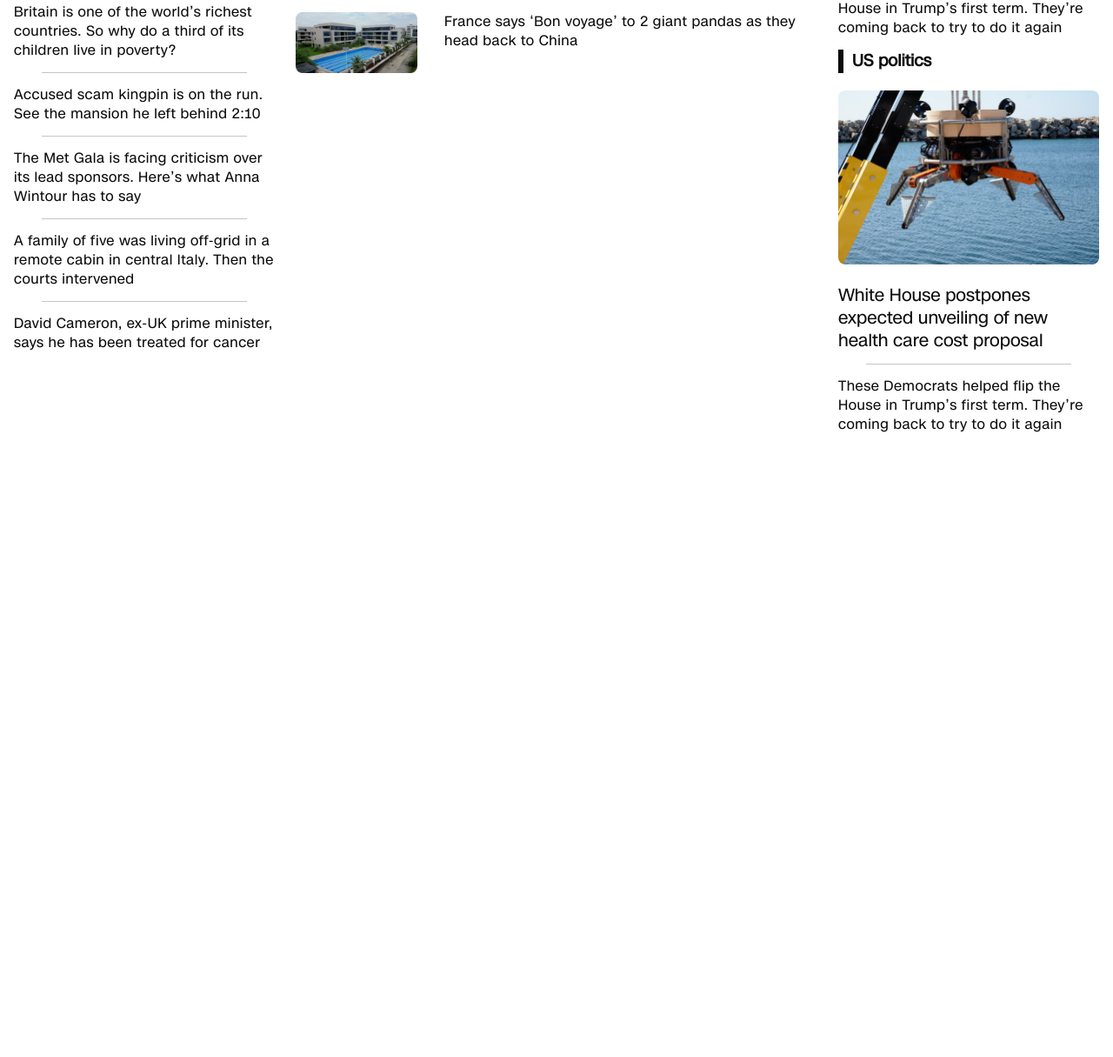
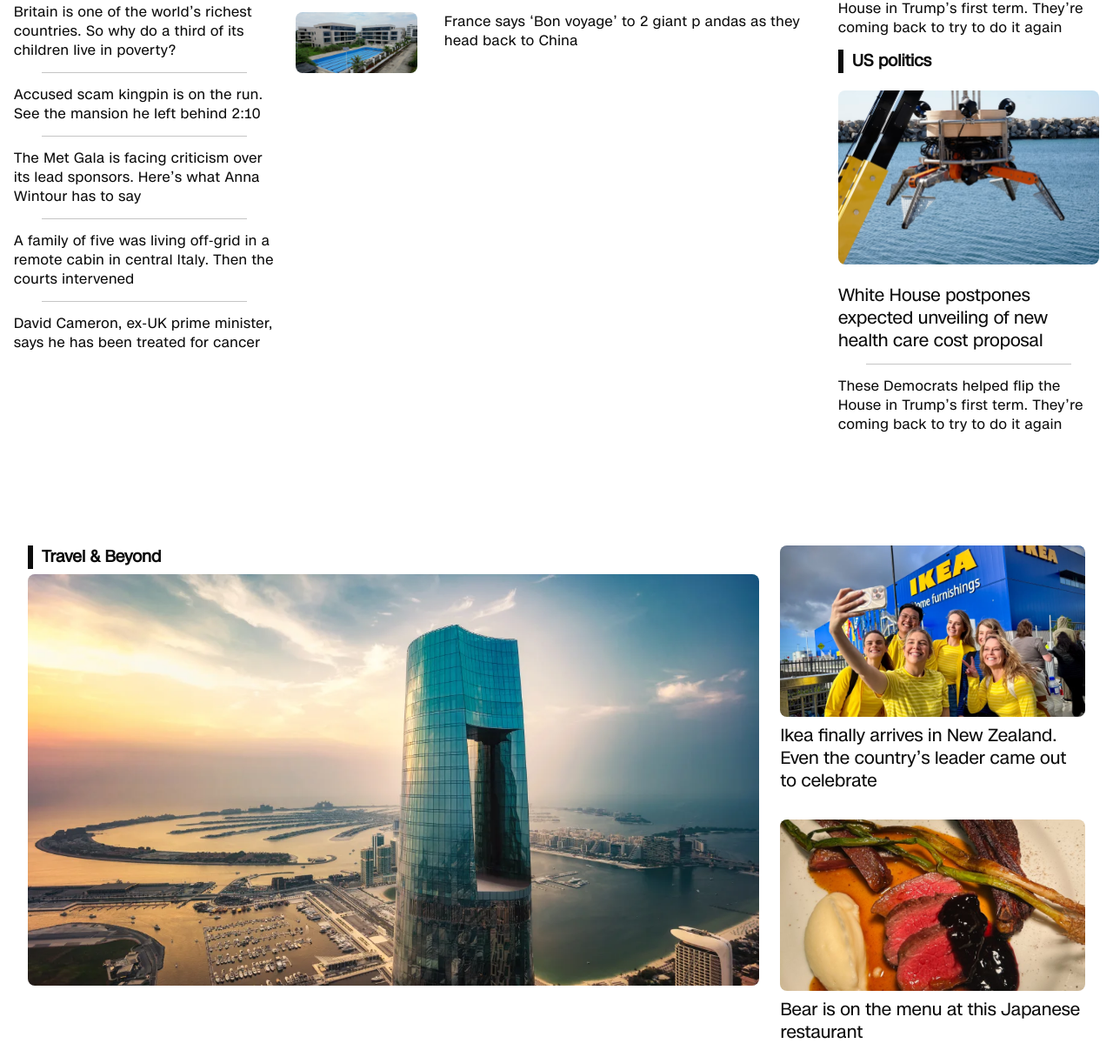
Before and after one commit to Amir-mohammad-ahmady-1234/CNN, a plain HTML site: page index.html in a window 1280 px wide. Shown: the part 1276-2491 px from the top of the page at 87% size. Before the commit the page ends 1775 px from the top, so only its background shows below. Drawn offline with Linux system fonts and the light colour scheme.

Commit message:
travel categoriz news added

```diff
--- a/css/styles.css
+++ b/css/styles.css
@@ -318,7 +318,8 @@ li a.listen::before {
 
 .left-side-cat-news h3,
 .right-side-cat-news h3,
-.center-side-cat-news h3 {
+.center-side-cat-news h3,
+.travel-category-news h3 {
   color: var(--theme-primary-color);
   border-left: 6px solid var(--theme-primary-color);
   padding-left: 10px;
@@ -368,12 +369,41 @@ li a.listen::before {
   line-height: 22px;
 }
 
+/* ==================== travel categorized news ==================== */
+.travel-category-news {
+  display: flex;
+  margin-top: 7rem;
+  gap: 1.5rem;
+  padding: 1rem;
+}
+.left-side-travel-news {
+  flex: 2.4;
+}
+.right-side-travel-news {
+  display: flex;
+  flex-direction: column;
+  gap: 2rem;
+  flex: 1;
+}
+
+.new-one h4,
+.new-two h4 {
+  font-size: 20px;
+  line-height: 26px;
+  font-weight: 500;
+  color: var(--theme-primary-color);
+}
+
 /* ==================== Media Queries - Responsive codes ==================== */
 /* mobile + tablet */
 @media (max-width: 1023px) {
   .desktop-header-btns,
   .desktop-menu {
     display: none;
+  }
+
+  .travel-category-news {
+    flex-direction: column;
   }
 
   .header-container,
@@ -391,7 +421,8 @@ li a.listen::before {
 }
 
 @media (max-width: 768px) {
-  .news-grid,.categorized-news {
+  .news-grid,
+  .categorized-news {
     grid-template-columns: 1fr;
   }
   .main-news h1 {
--- a/index.html
+++ b/index.html
@@ -277,7 +277,7 @@
                 alt="cat-new-img"
               />
               <p>
-                France says ‘Bon voyage’ to 2 giant pandas as they head back to
+                France says ‘Bon voyage’ to 2 giant p andas as they head back to
                 China
               </p>
             </div>
@@ -316,6 +316,40 @@
             </span>
           </div>
         </section>
+
+        <!-- another categorized news -->
+        <section class="travel-category-news">
+          <div class="left-side-travel-news">
+            <h3>Travel & Beyond</h3>
+            <img
+              src="assets/images/news/categorized-news/ciel-dubai-marina-the-palm-view-20251204120835809.webp"
+              alt="tallest hotel"
+            />
+          </div>
+          <div class="right-side-travel-news">
+            <div class="new-one">
+              <img
+                src="assets/images/news/categorized-news/gettyimages-2249199681.webp"
+                alt=""
+              />
+              <a href="#">
+                <h4>
+                  Ikea finally arrives in New Zealand. Even the country’s leader
+                  came out to celebrate
+                </h4>
+              </a>
+            </div>
+            <div class="new-two">
+              <img
+                src="assets/images/news/categorized-news/115585-japanbearmeat-v1.jpg"
+                alt=""
+              />
+              <a href="#">
+                <h4>Bear is on the menu at this Japanese restaurant</h4>
+              </a>
+            </div>
+          </div>
+        </section>
       </main>
     </div>
   </body>
```
Also changed, not shown: assets/images/news/categorized-news/115585-japanbearmeat-v1.jpg (added), assets/images/news/categorized-news/ciel-dubai-marina-the-palm-view-20251204120835809.webp (added), assets/images/news/categorized-news/gettyimages-2249199681.webp (added).
